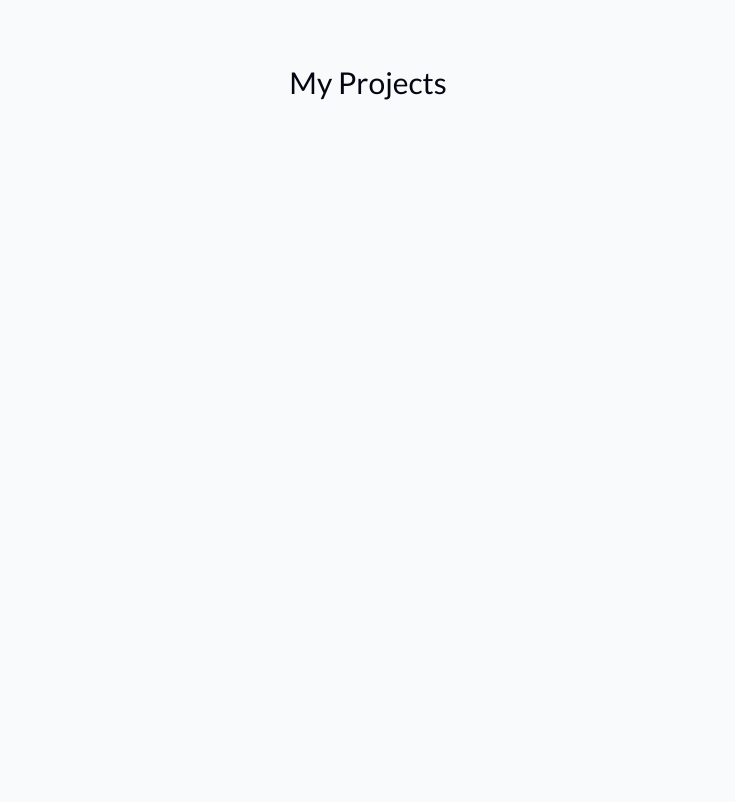
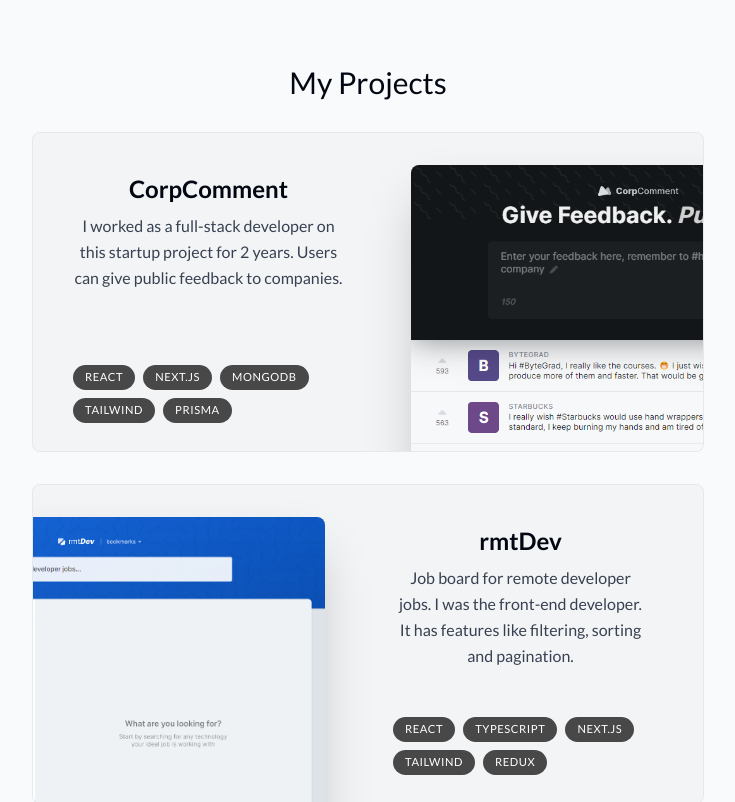
Before and after one commit to emre-ergun/engramsoft-web-portfolio, a React (Vite) app: page / in a window 1280 px wide. Shown: the part 1700-2502 px from the top of the page, without its empty margins (272-1007 px from the left). Built offline with nearby package versions, Linux system fonts and the light colour scheme.

Commit message:
projects section completed by creation project card, with mock data

```diff
--- /dev/null
+++ b/src/components/Project.tsx
@@ -0,0 +1,53 @@
+import { useRef } from 'react';
+import { projectsData } from '../../lib/data';
+import { motion, useScroll, useTransform } from 'framer-motion';
+
+type ProjectProps = (typeof projectsData)[number];
+
+function Project({ title, description, tags, imageUrl }: ProjectProps) {
+  const ref = useRef<HTMLDivElement>(null);
+  const { scrollYProgress } = useScroll({
+    target: ref,
+    offset: ['0 1', '1.33 1'],
+  });
+  const scaleProgess = useTransform(scrollYProgress, [0, 1], [0.8, 1]);
+  const opacityProgess = useTransform(scrollYProgress, [0, 1], [0.6, 1]);
+
+  return (
+    <motion.div
+      ref={ref}
+      style={{
+        scale: scaleProgess,
+        opacity: opacityProgess,
+      }}
+      className='group mb-3 sm:mb-8 last:mb-0'
+    >
+      <section className='bg-gray-100 max-w-[42rem] border border-black/5 rounded-lg overflow-hidden sm:pr-8 relative sm:h-[20rem] hover:bg-gray-200 transition sm:group-even:pl-8 dark:text-white dark:bg-white/10 dark:hover:bg-white/20'>
+        <div className='pt-4 pb-7 px-5 sm:pl-10 sm:pr-2 sm:pt-10 sm:max-w-[50%] flex flex-col h-full sm:group-even:ml-[18rem]'>
+          <h3 className='text-2xl font-semibold'>{title}</h3>
+          <p className='mt-2 leading-relaxed text-gray-700 dark:text-white/70'>
+            {description}
+          </p>
+          <ul className='flex flex-wrap mt-4 gap-2 sm:mt-auto'>
+            {tags.map((tag, index) => (
+              <li
+                className='bg-black/[0.7] px-3 py-1 text-[0.7rem] uppercase tracking-wider text-white rounded-full dark:text-white/70'
+                key={index}
+              >
+                {tag}
+              </li>
+            ))}
+          </ul>
+        </div>
+
+        <img
+          src={imageUrl}
+          alt='Project I worked on'
+          className='absolute hidden sm:block top-8 -right-40 w-[28.25rem] rounded-t-lg shadow-2xl transition group-hover:scale-[1.04] group-hover:-translate-x-3 group-hover:translate-y-3 group-hover:-rotate-2 group-even:group-hover:translate-x-3 group-even:group-hover:translate-y-3 group-even:group-hover:rotate-2 group-even:right-[initial] group-even:-left-40'
+        />
+      </section>
+    </motion.div>
+  );
+}
+
+export default Project;
--- a/src/sections/Projects.tsx
+++ b/src/sections/Projects.tsx
@@ -1,5 +1,8 @@
+import { projectsData } from '../../lib/data';
 import { useSectionInView } from '../../lib/hooks';
+import Project from '../components/Project';
 import SectionHeader from '../components/SectionHeader';
+import React from 'react';
 
 const Projects = () => {
   const { ref } = useSectionInView('Projects');
@@ -10,7 +13,13 @@
       className='mb-28 max-w-[50rem] text-center sm:mb-12 scroll-mt-28'
     >
       <SectionHeader title='My Projects' />
-      <div ref={ref} className='h-[1024px] w-32'></div>
+      <div ref={ref} className='flex flex-col'>
+        {projectsData.map((project, index) => (
+          <React.Fragment key={index}>
+            <Project {...project} />
+          </React.Fragment>
+        ))}
+      </div>
     </section>
   );
 };
```
